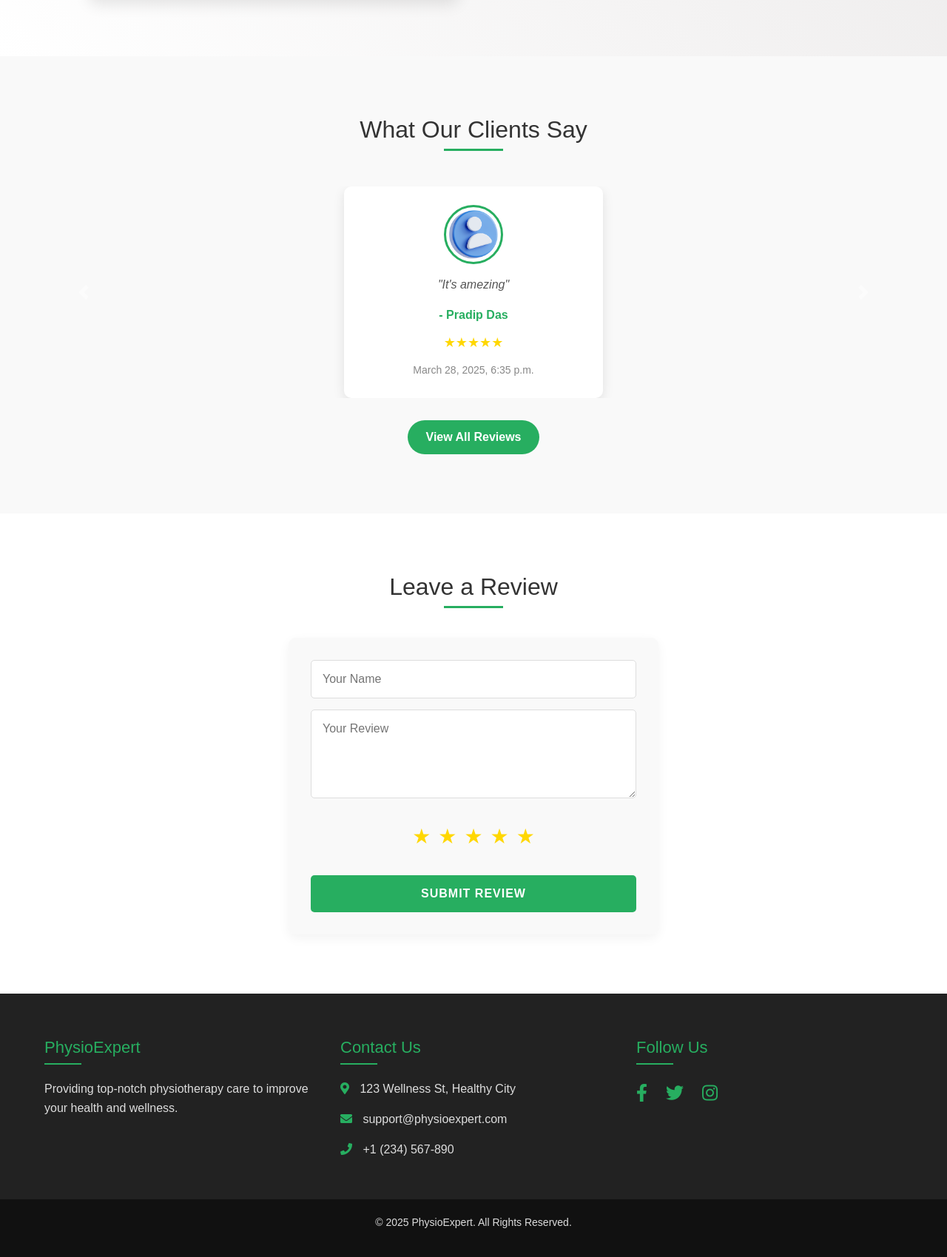
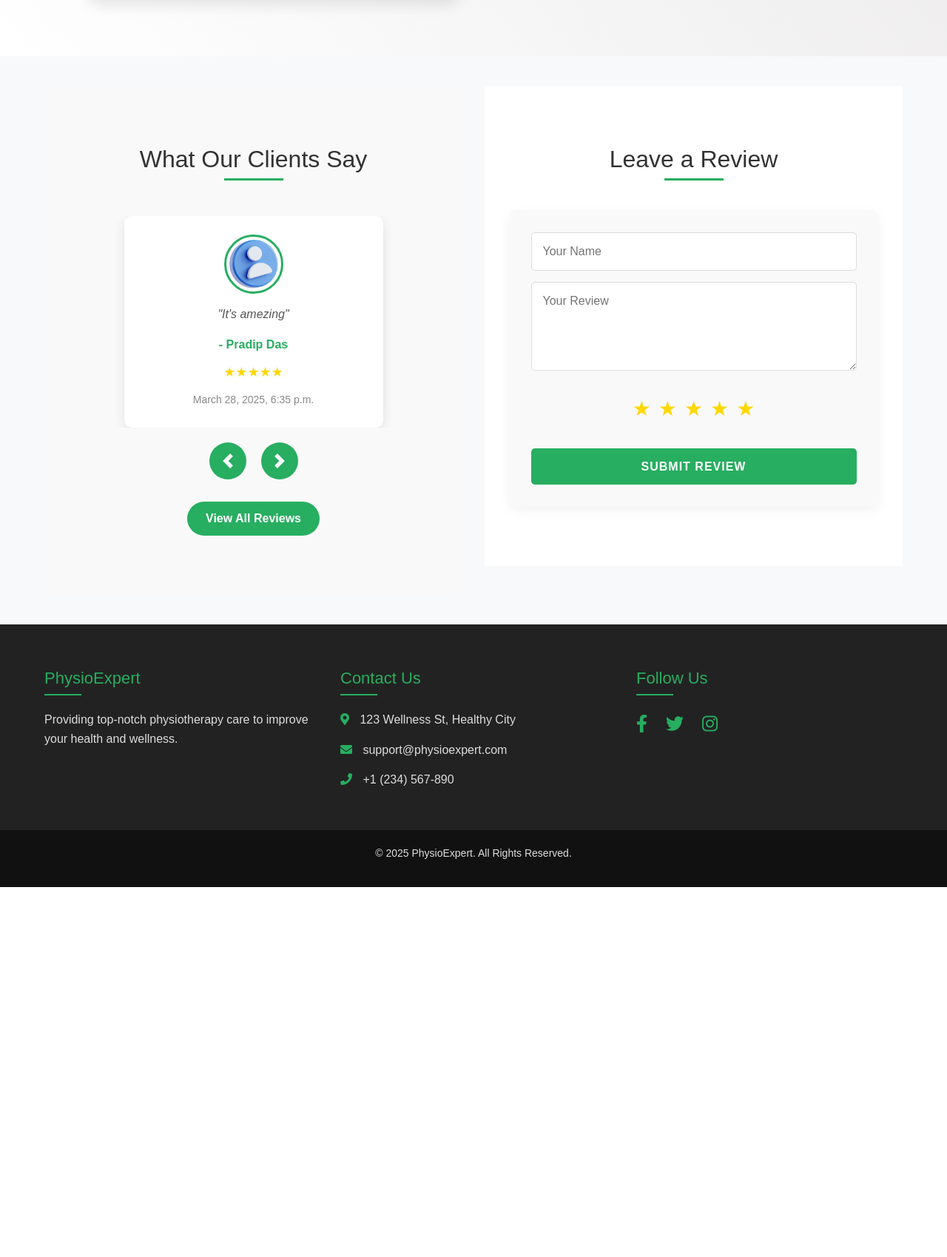
Before and after one commit to SudipBera083/PhysioExpert, a Django app: page / in a window 1280 px wide. Shown: the part 2087-3786 px from the top of the page at 74% size. After the commit the page ends 3286 px from the top, so only its background shows below. Run offline with Django 5.2, Linux system fonts and the light colour scheme; data comes from the database, SQL or seed files in the repository.

Commit message:
Initialize carousel with autoplay, Testimonial section and feedback section is added side by side

```diff
--- a/templates/core/index.html
+++ b/templates/core/index.html
@@ -1059,6 +1059,71 @@
 
             50% {
                 opacity: 0;
+            }
+        }
+
+        /* ------------------------------------------- */
+
+        /* Layout Styles */
+        .testimonial-feedback-container {
+            display: flex;
+            flex-wrap: wrap;
+            gap: 30px;
+            padding: 40px 20px;
+            max-width: 1200px;
+            margin: 0 auto;
+        }
+
+        .testimonials-wrapper,
+        .feedback-wrapper {
+            flex: 1;
+            min-width: 300px;
+        }
+
+        /* Testimonial Carousel Styles */
+        .carousel-controls {
+            position: relative;
+            margin-top: 20px;
+            display: flex;
+            justify-content: center;
+            gap: 20px;
+        }
+
+        .carousel-control-prev,
+        .carousel-control-next {
+            position: relative;
+            width: 50px;
+            height: 50px;
+            background-color: #27ae60;
+            border-radius: 50%;
+            opacity: 1;
+            display: flex;
+            align-items: center;
+            justify-content: center;
+            transition: all 0.3s ease;
+        }
+
+        .carousel-control-prev:hover,
+        .carousel-control-next:hover {
+            background-color: #1e8449;
+            transform: scale(1.1);
+        }
+
+        .carousel-control-prev-icon,
+        .carousel-control-next-icon {
+            width: 20px;
+            height: 20px;
+        }
+
+        /* Responsive Adjustments */
+        @media (max-width: 768px) {
+            .testimonial-feedback-container {
+                flex-direction: column;
+            }
+
+            .testimonials-wrapper,
+            .feedback-wrapper {
+                width: 100%;
             }
         }
     </style>
@@ -1140,20 +1205,24 @@
         {% endfor %}
     </section>
 
+    <!-- Combined Testimonials and Feedback Section -->
+    <section class="testimonial-feedback-container">
         <!-- Testimonials Section -->
-    <section class="testimonials" id="testimonials">
+        <div class="testimonials-wrapper">
+            <div class="testimonials" id="testimonials">
                 <div class="testimonial-header">
                     <h2>What Our Clients Say</h2>
                 </div>
 
-        <div id="testimonialCarousel" class="carousel slide" data-ride="carousel">
+                <div id="testimonialCarousel" class="carousel slide" data-ride="carousel" data-interval="5000">
                     <div class="carousel-inner">
                         {% for review in reviews %}
                         <div class="carousel-item {% if forloop.first %}active{% endif %}">
                             <div class="card-deck justify-content-center">
                                 <div class="card">
                                     <div class="card-body text-center">
-                                <img src="{% static 'images/users.webp' %}" alt="{{ review.name }}" class="profile-img">
+                                        <img src="{% static 'images/users.webp' %}" alt="{{ review.name }}"
+                                            class="profile-img">
                                         <p class="review-text">"{{ review.review }}"</p>
                                         <p class="reviewer-name">- {{ review.name }}</p>
                                         <div class="stars">
@@ -1167,6 +1236,8 @@
                         {% endfor %}
                     </div>
 
+                    <!-- Custom Carousel Controls -->
+                    <div class="carousel-controls">
                         <a class="carousel-control-prev" href="#testimonialCarousel" role="button" data-slide="prev">
                             <span class="carousel-control-prev-icon" aria-hidden="true"></span>
                             <span class="sr-only">Previous</span>
@@ -1176,12 +1247,15 @@
                             <span class="sr-only">Next</span>
                         </a>
                     </div>
+                </div>
 
                 <button class="view-all-btn" onclick="openModal()">View All Reviews</button>
-    </section>
+            </div>
+        </div>
 
         <!-- Feedback Section -->
-    <section class="feedback" id="feedback">
+        <div class="feedback-wrapper">
+            <div class="feedback" id="feedback">
                 <h2>Leave a Review</h2>
                 <form id="review-form" method="POST" action="{% url 'main:submit' %}">
                     {% csrf_token %}
@@ -1199,6 +1273,8 @@
 
                     <button type="submit">Submit Review</button>
                 </form>
+            </div>
+        </div>
     </section>
 
     <!-- Modal for All Reviews -->
@@ -1406,6 +1482,20 @@
                         }
                     });
                 });
+
+                $('#testimonialCarousel').carousel({
+                    interval: 5000, // Change slide every 5 seconds
+                    pause: "hover" // Pause on mouse hover
+                });
+
+                // Manual control buttons
+                $('.carousel-control-prev').click(function () {
+                    $('#testimonialCarousel').carousel('prev');
+                });
+
+                $('.carousel-control-next').click(function () {
+                    $('#testimonialCarousel').carousel('next');
+                });
             });
 
             // Smooth scrolling for navbar links
@@ -1550,7 +1640,7 @@
 
 
         // Typing effect
-        document.addEventListener("DOMContentLoaded", function() {
+        document.addEventListener("DOMContentLoaded", function () {
             const subtitle = document.getElementById("animated-subtitle");
             const messages = [
                 "Professional Care for Your Health",
@@ -1596,6 +1686,9 @@
             // Start the animation
             setTimeout(typeWriter, 1000); // Initial delay
         });
+
+
+
     </script>
 </body>
 
```
Lines whose indentation alone changed are shown as unchanged.
